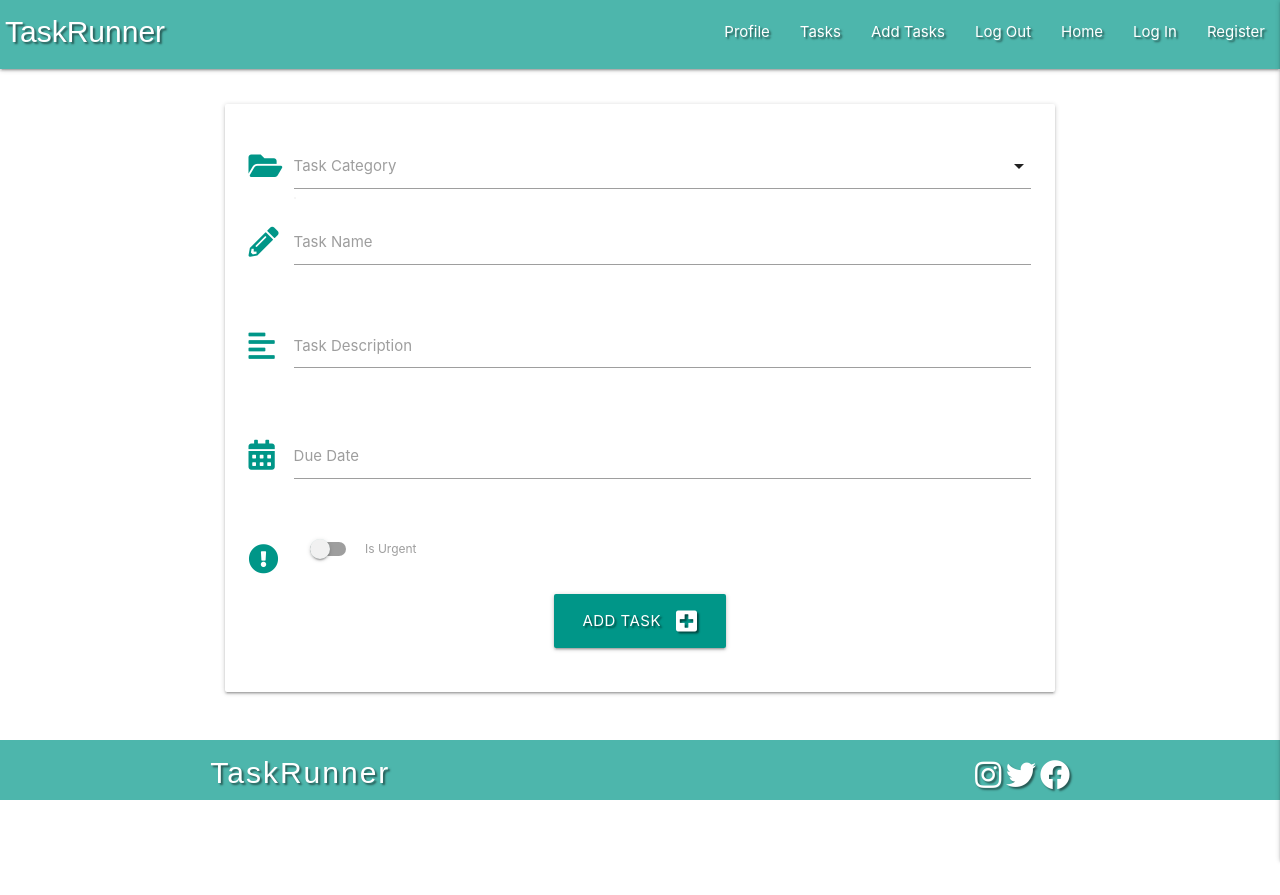
After one commit to Gmanprodev/learning-php, a PHP site: page /views/add_tasks.view.php in a window 1280 px wide. The commit adds this page. Run offline with PHP 8.4, Linux system fonts and the light colour scheme; a stand-in replaces the project's code that opens the database connection; some web fonts are replaced.

Commit message:
resolved additional file path and templates issues and created add_tasks view and controller.

```diff
--- /dev/null
+++ b/controllers/add_tasks.php
@@ -0,0 +1,5 @@
+<?php
+
+$tasks = $app['database']->selectAll('tasks');
+
+require 'views/add_tasks.view.php';
--- /dev/null
+++ b/controllers/task.php
@@ -0,0 +1,5 @@
+<?php
+
+$tasks = $app['database']->selectAll('tasks');
+
+require 'views/task.view.php';
--- a/static/css/style.css
+++ b/static/css/style.css
@@ -6,13 +6,14 @@
     box-sizing: border-box;
 }
 
-body {
+.body {
     height: 100vh;
 }
 
 .logo {
     margin-left: 5px;
     font-size: 30px;
+    font-family: 'Encode Sans', sans-serif;
 }
 
 .text-shadow {
@@ -57,7 +58,7 @@ body {
     color: white;
     letter-spacing: 2px;
     font-size: 30px;
-    font-family: 'Yellowtail', sans-serif;
+    font-family: 'Encode Sans', sans-serif;
     margin-top: 10px;
 }
 
@@ -66,10 +67,15 @@ body {
 }
 
 .footer {
-    position: absolute;
+    height: 60px;
+    position: sticky;
+    padding: 10px 10px 0px 10px;
     bottom: 0;
     width: 100%;
-    height: 70px;
+}
+
+.page-footer {
+    margin-top: 10% !important;
 }
 
 .overflow-hide {
--- a/templates/footer.php
+++ b/templates/footer.php
@@ -2,7 +2,7 @@
     <div class="container">
         <div class="row">
             <div class="col s6 left-align">
-                <a href="#" class="footer-text">TaskRunner</a>
+                <a href="/" class="footer-text">TaskRunner</a>
             </div>
             <div class="col s6 right-align">
                 <div class="social-links">
@@ -17,4 +17,4 @@
 
 <script src="https://code.jquery.com/jquery-3.6.0.min.js" integrity="sha256-/xUj+3OJU5yExlq6GSYGSHk7tPXikynS7ogEvDej/m4=" crossorigin="anonymous"></script>
 <script src="https://cdnjs.cloudflare.com/ajax/libs/materialize/1.0.0/js/materialize.min.js"></script>
-<script src="static/js/script.js"></script>
+<script src="../static/js/script.js"></script>
--- a/templates/nav.php
+++ b/templates/nav.php
@@ -2,16 +2,16 @@
     <div class="navbar-fixed">
         <nav class="nav-extended text-shadow teal lighten-2">
             <div class="nav-wrapper">
-                <a href="#" class="logo left-align">TaskRunner</a>
+                <a href="/" class="logo left-align">TaskRunner</a>
                 <a href="#" data-target="mobile-demo" class="sidenav-trigger right"><i class="fas fa-bars"></i></a>
                 <ul class="right hide-on-med-and-down">
                     <li><a href="">Profile</a></li>
-                    <li><a href="tasks.view.php">Tasks</a></li>
-                    <li><a href="">Add Tasks</a></li>
+                    <li><a href="/views/tasks.view.php">Tasks</a></li>
+                    <li><a href="/views/add_tasks.view.php">Add Tasks</a></li>
                     <li><a href="">Log Out</a></li>
                     <li><a href="/">Home</a></li>
-                    <li><a href="">Log In</a></li>
-                    <li><a href="">Sign Up</a></li>
+                    <li><a href="/views/login.view.php">Log In</a></li>
+                    <li><a href="/views/register.view.php">Register</a></li>
                 </ul>
             </div>
         </nav>
--- /dev/null
+++ b/views/add_tasks.view.php
@@ -0,0 +1,68 @@
+<!DOCTYPE html>
+<html lang="en" dir="ltr">
+
+<?php require('../templates/head.php'); ?>
+
+<body>
+
+<?php require('../templates/nav.php'); ?>
+
+    <div class="row">
+                <form class="col s12 m8 offset-m2" method="POST" action="">
+                    <div class="card-panel">
+                        <div class="input-field">
+                            <i class="fas fa-folder-open prefix teal-text"></i>
+                            <label for="category_name" class="responsive">Task Category</label>
+                            <select id="category_name" name="category_name" class="validate" required>
+                                <option value="" disabled selected></option>
+                                <option value=""></option>
+                            </select>
+                        </div>
+                        <div class="row">
+                            <div class="input-field col s12">
+                                <i class="fas fa-pencil-alt prefix teal-text"></i>
+                                <input id="task_name" name="task_name" minlength="5" maxlength="30" type="text" class="validate" required>
+                                <label for="task_name" class="validate">Task Name</label>
+                            </div>
+                        </div>
+                        <div class="row">
+                            <div class="input-field col s12">
+                                <i class="fas fa-align-left prefix teal-text"></i>
+                                <textarea id="task_description" name="task_description" minlength="5" maxlength="500" class="materialize-textarea validate" required></textarea>
+                                <label for="task_description" class="responsive">Task Description</label>
+                            </div>
+                        </div>
+                        <div class="row">
+                            <div class="input-field col s12">
+                                <i class="fas fa-calendar-alt prefix teal-text"></i>
+                                <input id="due_date" name="due_date" type="text" class="datepicker validate" required>
+                                <label for="due_date" class="responsive">Due Date</label>
+                            </div>
+                        </div>
+                        <div class="row">
+                            <div class="input-field col s12">
+                                <div class="switch">
+                                    <i class="fas fa-exclamation-circle prefix teal-text"></i>
+                                    <label for="is_urgent">
+                                        <input type="checkbox" id="is_urgent" name="is_urgent">
+                                        <span class="lever"></span>
+                                        Is Urgent
+                                    </label>
+                                </div>
+                            </div>
+                        </div>
+                        <div class="row">
+                            <div class="col s12 center-align">
+                                <button type="submit" class="btn-large teal text-shadow">
+                                    Add Task <i class="fas fa-plus-square right"></i>
+                                </button>
+                            </div>
+                        </div>
+                    </div>
+                </form>
+            </div>
+
+<?php require('../templates/footer.php'); ?>
+
+</body>
+</html>
```
Also changed, not shown: task.php (deleted, +0 -33 lines), views/index.view.php (+4 -4 lines), views/tasks.view.php (+4 -4 lines).
